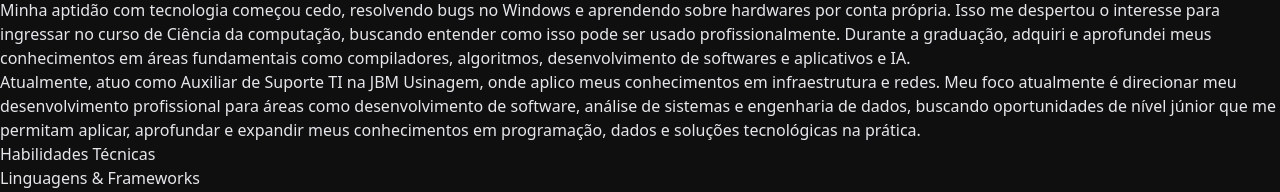
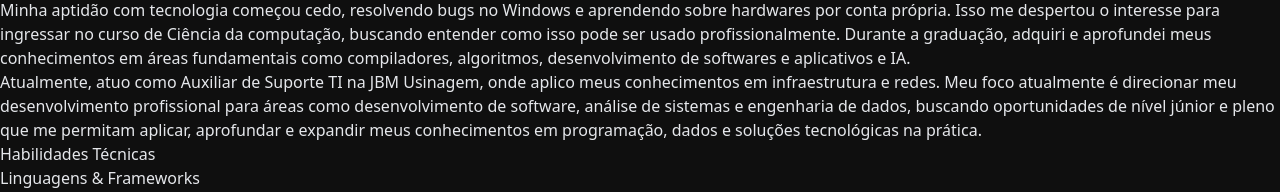
Before and after one commit to JoseVitor0/portfolio-jose-vitor, a React (Vite) app: page / in a window 1280 px wide. Shown: the part 518-710 px from the top of the page. Built offline with nearby package versions, Linux system fonts and the light colour scheme.

Commit message:
update objetivo

```diff
--- a/src/App.jsx
+++ b/src/App.jsx
@@ -180,7 +180,7 @@ export default function App() {
                 </p>
                 <p>
                   Atualmente, atuo como <span className="text-purple-300 font-medium">Auxiliar de Suporte TI</span> na JBM Usinagem, onde aplico meus conhecimentos em infraestrutura e redes.
-                  Meu foco atualmente é direcionar meu desenvolvimento profissional para áreas como desenvolvimento de software, análise de sistemas e engenharia de dados, buscando oportunidades de nível júnior que me permitam aplicar,
+                  Meu foco atualmente é direcionar meu desenvolvimento profissional para áreas como desenvolvimento de software, análise de sistemas e engenharia de dados, buscando oportunidades de nível júnior e pleno que me permitam aplicar,
                    aprofundar e expandir meus conhecimentos em programação, dados e soluções tecnológicas na prática.
                 </p>
               </div>
```
